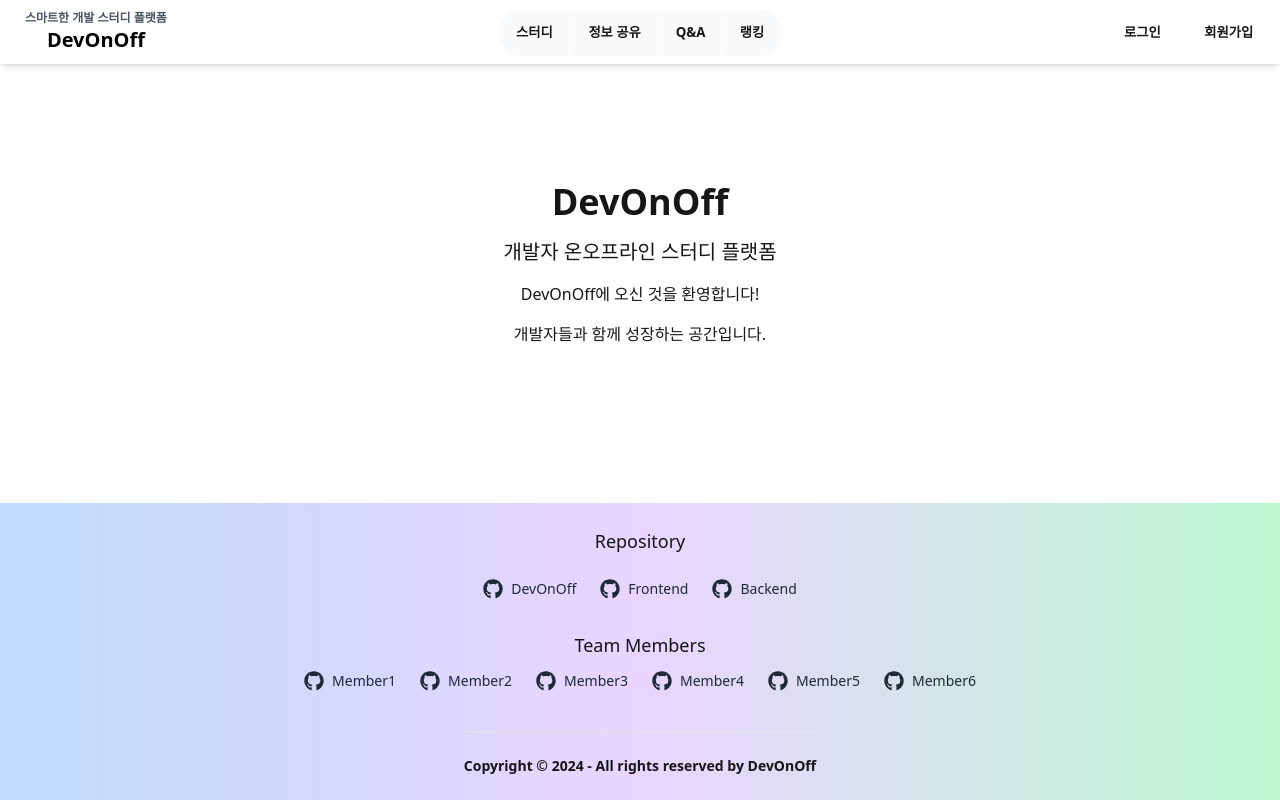
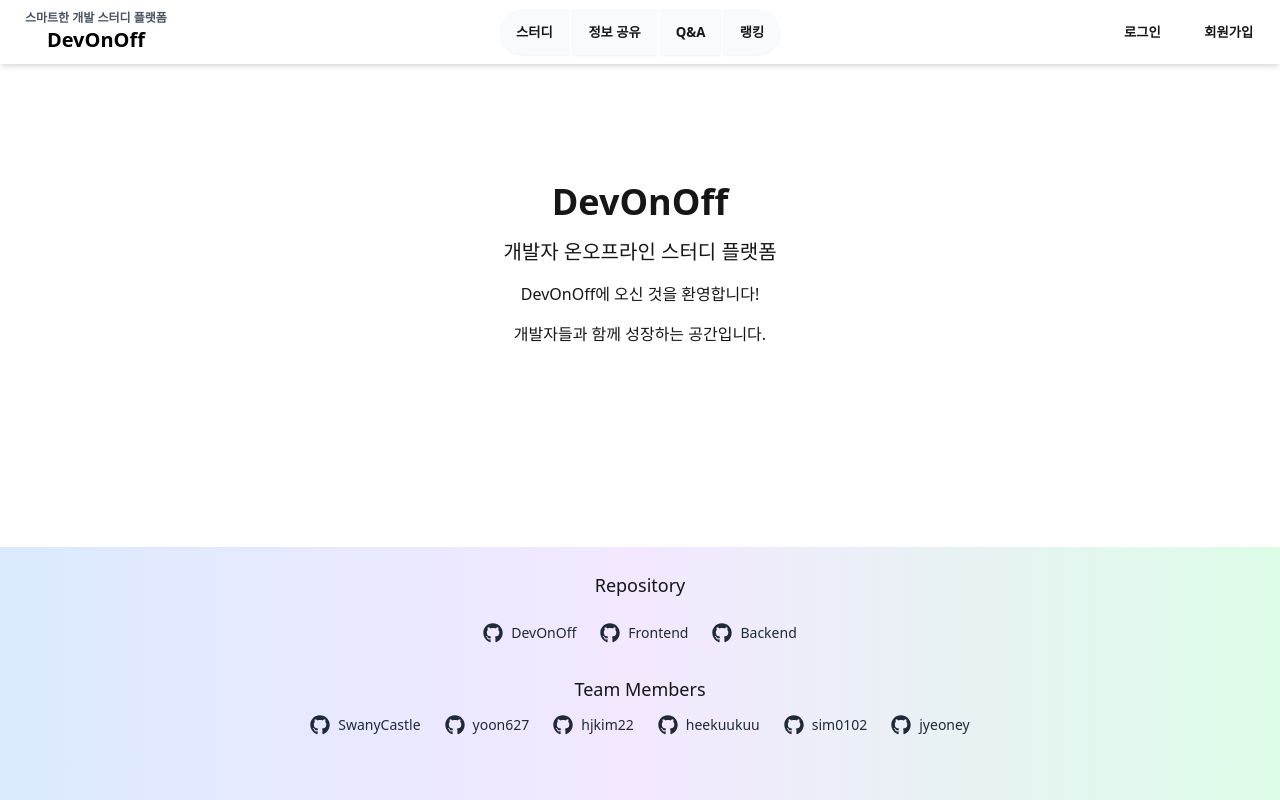
Before and after one commit to jyeoney/FrontEnd, a Next.js app: page / in a window 1280 px wide. Built offline with nearby package versions, Linux system fonts and the light colour scheme; no server answers.

Commit message:
chore: 빌드 자동화 스크립트(build.sh) 추가 및 GitHub Actions 배포 자동화 설정

```diff
--- a/src/components/layout/Footer/index.tsx
+++ b/src/components/layout/Footer/index.tsx
@@ -3,7 +3,7 @@ import { FaGithub } from 'react-icons/fa';
 
 export default function Footer() {
   return (
-    <footer className="footer footer-center p-6 text-base-content bg-gradient-to-r from-blue-200 via-purple-200 to-green-200">
+    <footer className="footer footer-center p-6 text-base-content bg-gradient-to-r from-blue-100 via-purple-100 to-green-100">
       <div>
         <p className="font-medium text-lg">Repository</p>
         <div className="flex gap-6 mt-4 justify-center">
@@ -39,12 +39,12 @@ export default function Footer() {
           <p className="font-medium text-lg">Team Members</p>
           <div className="flex flex-wrap gap-6 justify-center mt-3">
             {[
-              { name: 'Member1', github: 'https://github.com/member1' },
-              { name: 'Member2', github: 'https://github.com/member2' },
-              { name: 'Member3', github: 'https://github.com/member3' },
-              { name: 'Member4', github: 'https://github.com/member4' },
-              { name: 'Member5', github: 'https://github.com/member5' },
-              { name: 'Member6', github: 'https://github.com/member6' },
+              { name: 'SwanyCastle', github: 'https://github.com/SwanyCastle' },
+              { name: 'yoon627', github: 'https://github.com/yoon627' },
+              { name: 'hjkim22', github: 'https://github.com/hjkim22' },
+              { name: 'heekuukuu', github: 'https://github.com/heekuukuu' },
+              { name: 'sim0102', github: 'https://github.com/sim0102' },
+              { name: 'jyeoney', github: 'https://github.com/jyeoney' },
             ].map((member, index) => (
               <a
                 key={index}
@@ -59,7 +59,7 @@ export default function Footer() {
             ))}
           </div>
         </div>
-        <div className="mt-8 pt-6 border-t border-gray-200">
+        <div className="mt-2 pt-6 border-t border-gray-200">
           <div className="flex justify-center gap-4">
             {/* <a href="/terms" className="text-sm text-gray-700 hover:underline">
               이용약관
@@ -70,10 +70,10 @@ export default function Footer() {
             >
               개인정보처리방침
             </a> */}
-            <p className="font-semibold">
+            {/* <p className="font-semibold">
               Copyright © {new Date().getFullYear()} - All rights reserved by
               DevOnOff
-            </p>
+            </p> */}
           </div>
         </div>
       </div>
```
Also changed, not shown: .eslintrc.json (deleted), .prettierrc.json (deleted), 2 other files (tests, documents, lock files or other folders).
